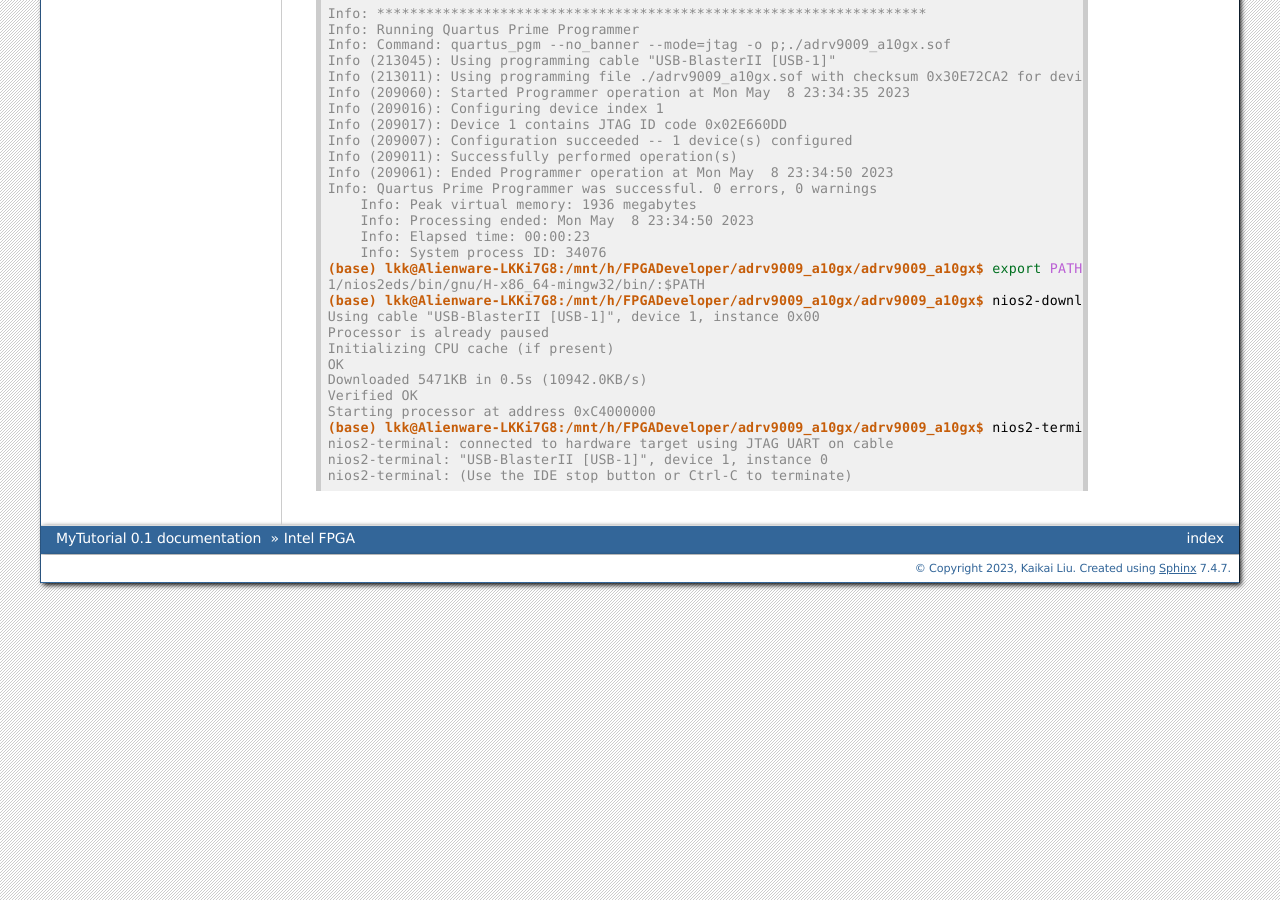
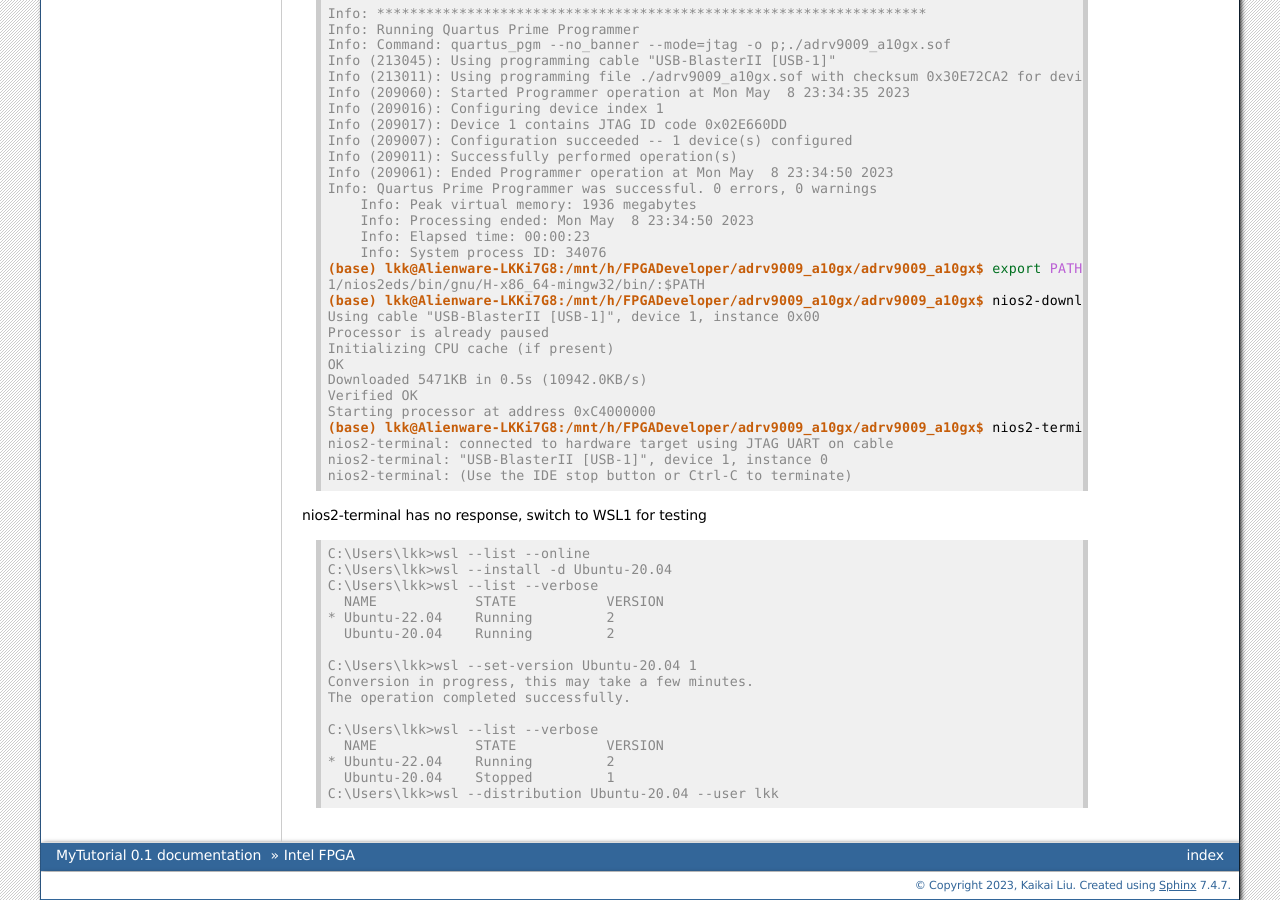
Before and after one commit to lkk688/mytutorial, a Sphinx documentation site: the page built from docs/source/intelfpga.rst, in a window 1280 px wide and 900 px high, scrolled down 1874 px. Built offline with Sphinx 7.4.7, drawn with Linux system fonts in a browser that asks for light colours.

Commit message:
Update intelfpga.rst

```diff
--- a/docs/source/intelfpga.rst
+++ b/docs/source/intelfpga.rst
@@ -118,3 +118,24 @@
  nios2-terminal: connected to hardware target using JTAG UART on cable
  nios2-terminal: "USB-BlasterII [USB-1]", device 1, instance 0
  nios2-terminal: (Use the IDE stop button or Ctrl-C to terminate)
+
+nios2-terminal has no response, switch to WSL1 for testing
+
+.. code-block:: console
+
+ C:\Users\lkk>wsl --list --online
+ C:\Users\lkk>wsl --install -d Ubuntu-20.04
+ C:\Users\lkk>wsl --list --verbose
+   NAME            STATE           VERSION
+ * Ubuntu-22.04    Running         2
+   Ubuntu-20.04    Running         2
+
+ C:\Users\lkk>wsl --set-version Ubuntu-20.04 1
+ Conversion in progress, this may take a few minutes.
+ The operation completed successfully.
+
+ C:\Users\lkk>wsl --list --verbose
+   NAME            STATE           VERSION
+ * Ubuntu-22.04    Running         2
+   Ubuntu-20.04    Stopped         1
+ C:\Users\lkk>wsl --distribution Ubuntu-20.04 --user lkk
```
